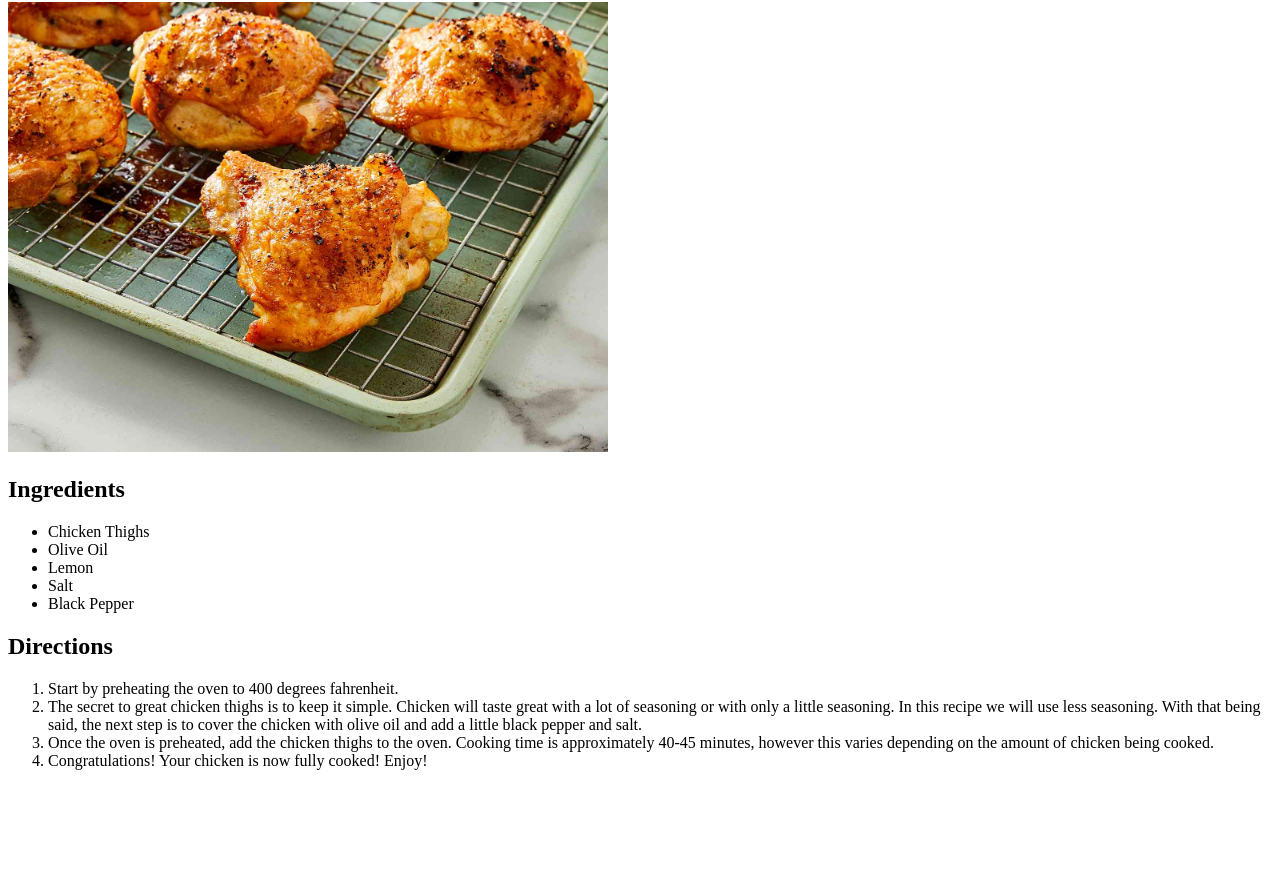
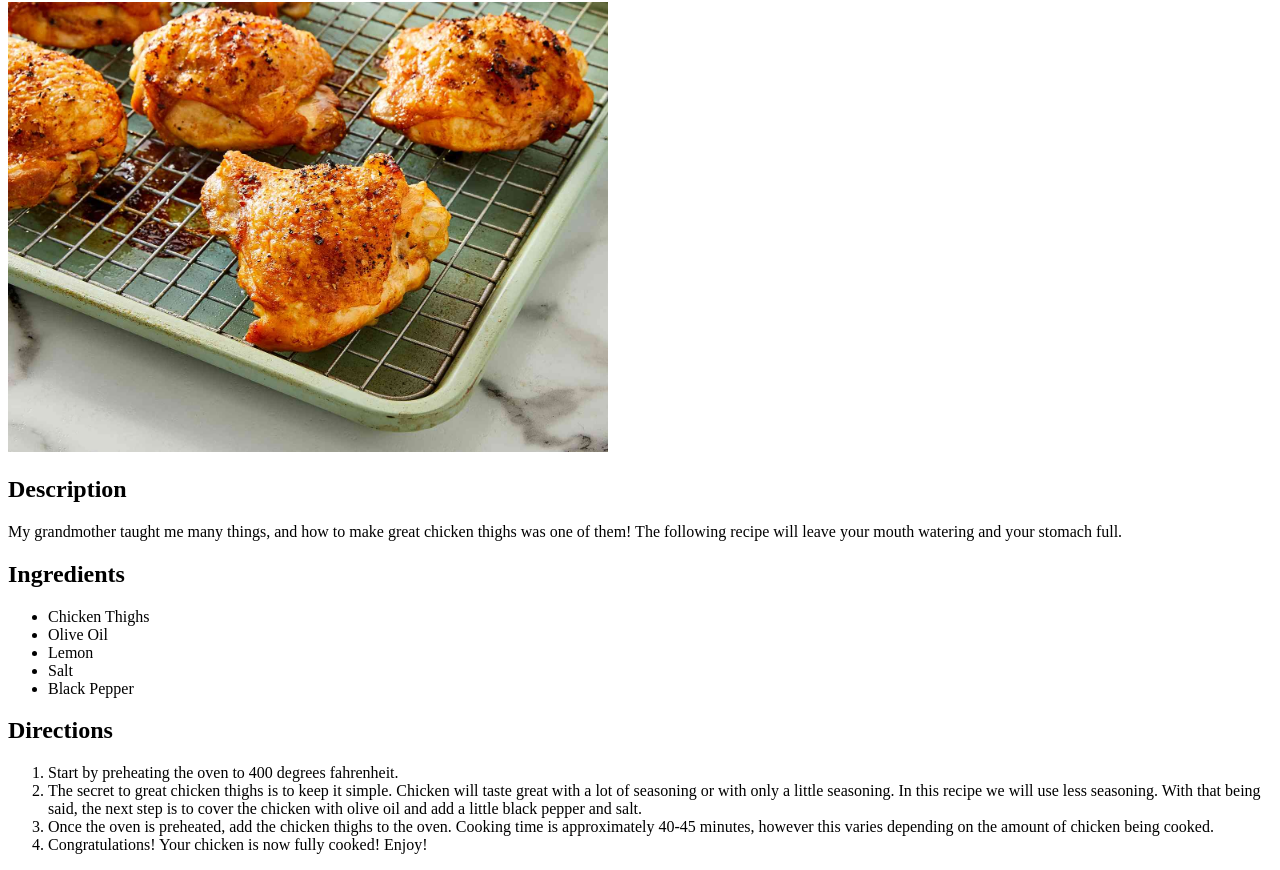
Before and after one commit to JohnJaeger/odin-recipes, a plain HTML site: page recipes/home-roasted-chicken-thighs.html in a window 1280 px wide. Shown: the part 78-948 px from the top of the page. Before the commit the page ends 864 px from the top, so only its background shows below. Drawn offline with Linux system fonts and the light colour scheme.

Commit message:
Add descriptions to recipes and text to README

```diff
--- a/recipes/home-roasted-chicken-thighs.html
+++ b/recipes/home-roasted-chicken-thighs.html
@@ -9,6 +9,10 @@
     <h1>Home Roasted Chicken Thighs</h1>
 
     <img src="../images/home-roasted-chicken-thighs.jpg" alt="Home roasted chicken thighs end result." width="600">
+
+    <h2>Description</h2>
+
+    <p>My grandmother taught me many things, and how to make great chicken thighs was one of them! The following recipe will leave your mouth watering and your stomach full.</p>
 
     <h2>Ingredients</h2>
 
```
Also changed, not shown: recipes/creamy-acorn-squash.html (+4 -0 lines), recipes/sauteed-vegetable-medley.html (+4 -0 lines), 1 other file.
